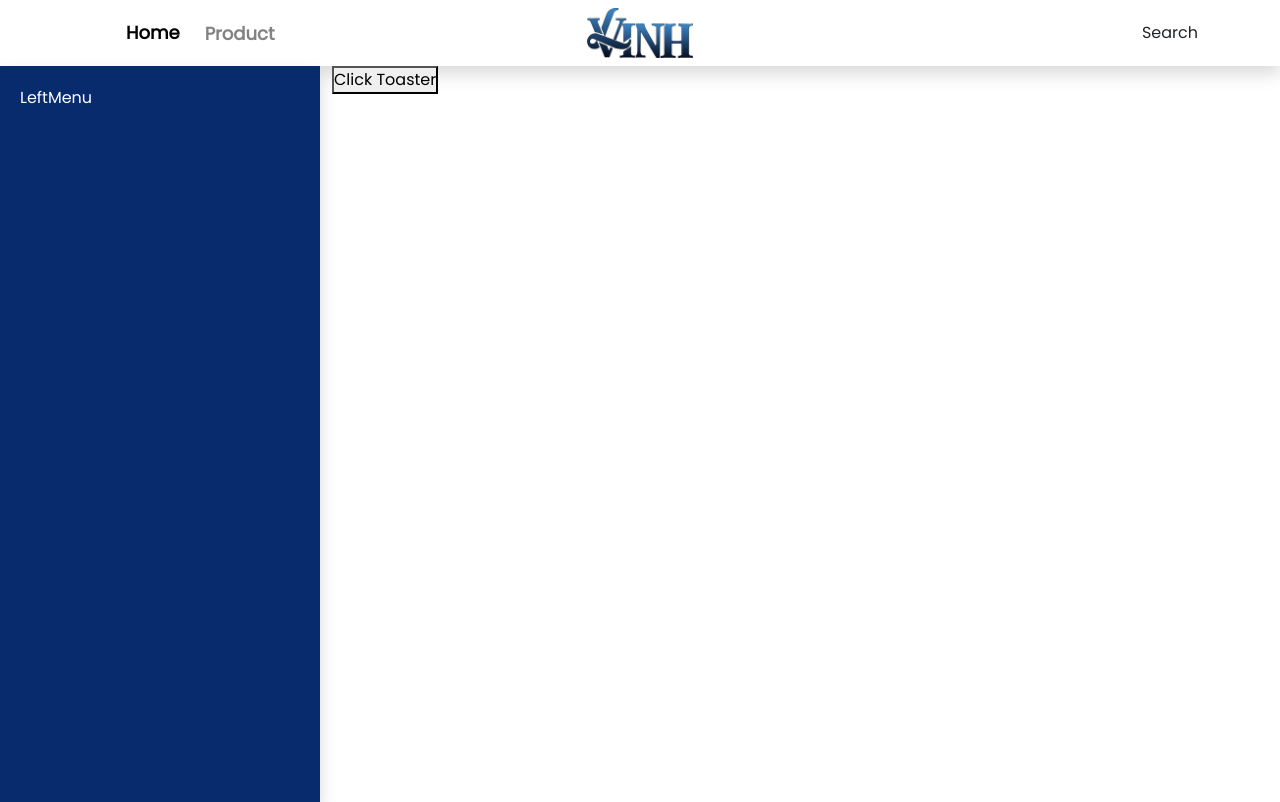
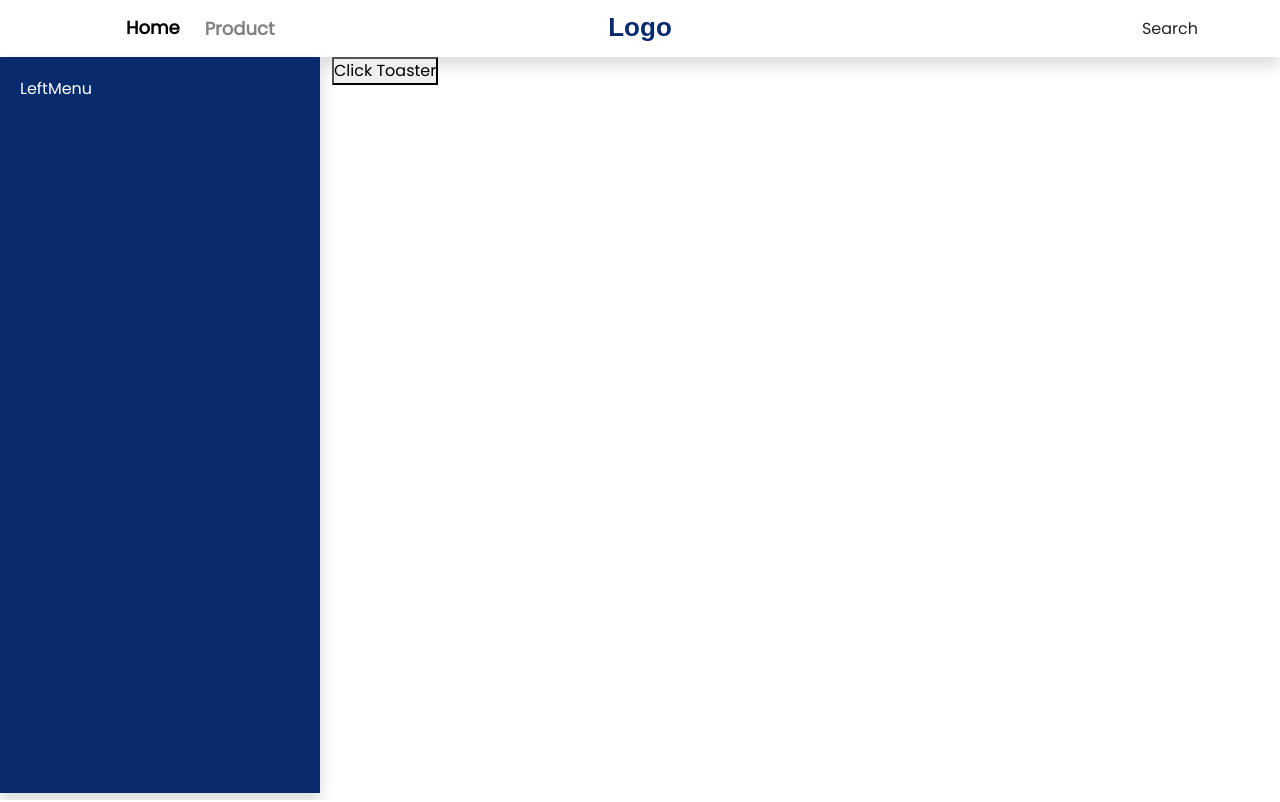
Before and after one commit to iswarning/mock-project, a React (Vite) app: page / in a window 1280 px wide. Built offline with nearby package versions, Linux system fonts and the light colour scheme; sample sign-in values are in the browser's storage.

Commit message:
Update source code

```diff
--- a/src/components/TopMenu.jsx
+++ b/src/components/TopMenu.jsx
@@ -1,6 +1,5 @@
 import React, { useState } from "react";
 import { useNavigate } from "react-router-dom";
-import logo from "../assets/logo.png";
 
 function TopMenu(props) {
   const navigate = useNavigate();
@@ -41,9 +40,7 @@ function TopMenu(props) {
             </ul>
           </div>
           <div className="col-2 text-center ">
-            <span className="logo ">
-              <img src={logo} alt="" className="logo" />
-            </span>
+            <span className="logo ">Logo</span>
           </div>
           <div className="col-5 text-align-items-center  ">
             <div className="text-end w-100">Search</div>
```
Also changed, not shown: src/assets/logo.png (deleted).
